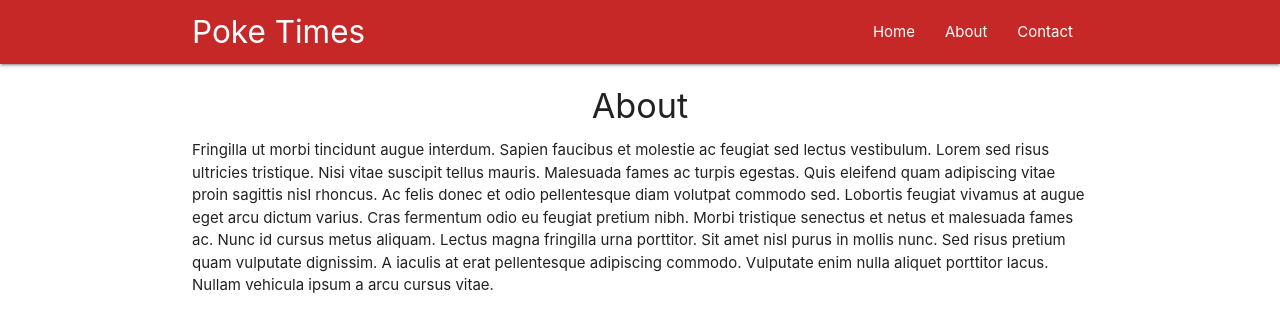
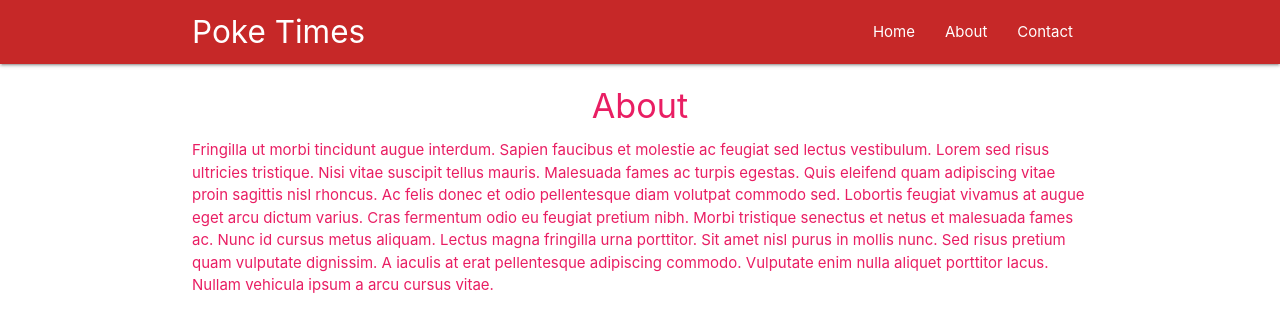
Before and after one commit to Raywire/react-redux-tutorial, a React (Create React App) app in the folder poketimes/: page /about in a window 1280 px wide. Shown: the top 330 px of the page. Built offline with nearby package versions, Linux system fonts and the light colour scheme.

Commit message:
Higher Order Components

```diff
--- a/poketimes/src/components/About.js
+++ b/poketimes/src/components/About.js
@@ -1,4 +1,5 @@
 import React from 'react'
+import Rainbow from '../hoc/Rainbow'
 
 const About = () => {
     return (
@@ -10,4 +11,4 @@
         </div>
     )
 }
-export default About;
+export default Rainbow(About);
--- /dev/null
+++ b/poketimes/src/hoc/Rainbow.js
@@ -0,0 +1,18 @@
+import React from 'react'
+
+const Rainbow = (WrappedComponent) => {
+    const colors = ['red', 'pink', 'orange', 'blue', 'green', 'yellow'];
+    const randomColor = colors[Math.floor(Math.random() * 5)];
+
+    const className = `${randomColor}-text`;
+
+    return (props) => {
+        return (
+            <div className={className}>
+                <WrappedComponent {...props} />
+            </div>
+        )
+    }
+}
+
+export default Rainbow;
```
